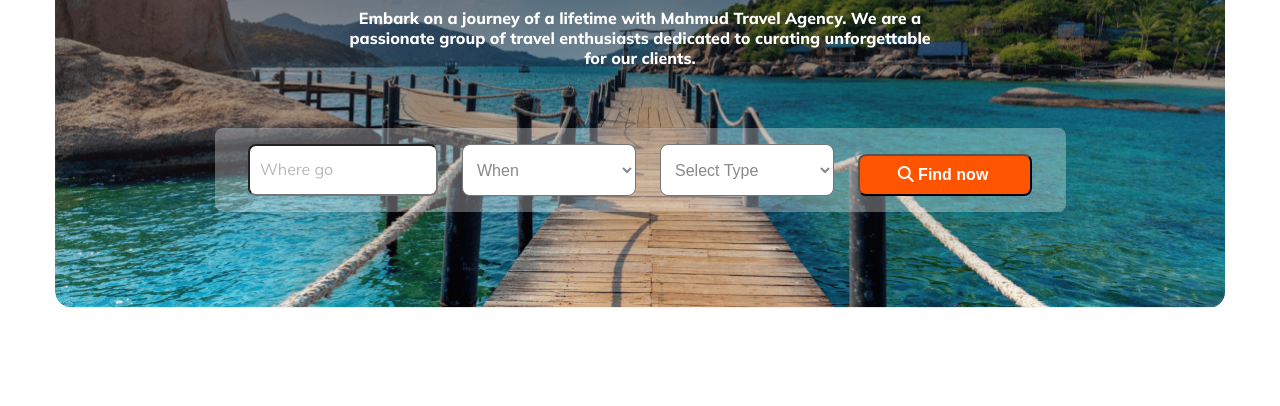
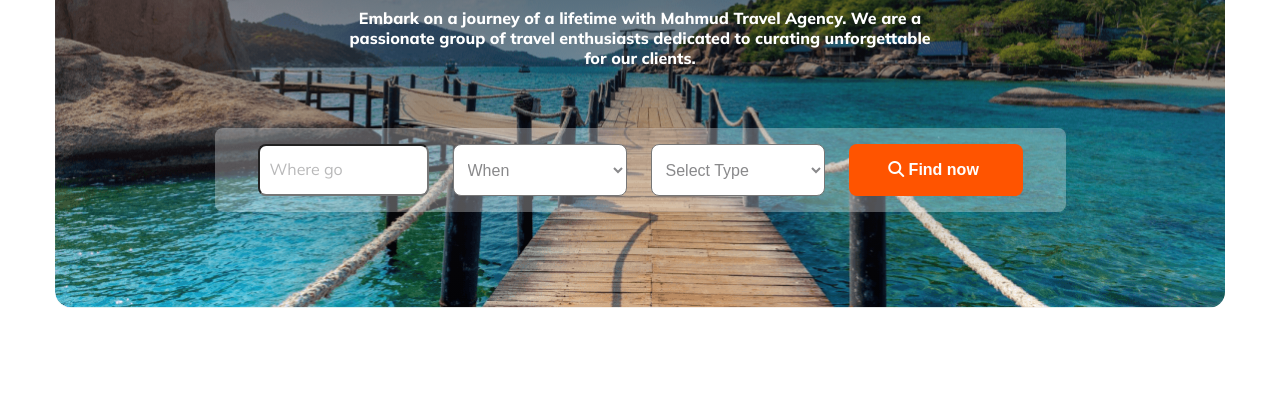
Before and after one commit to far-han12/Assignment-2, a plain HTML site: page index.html in a window 1280 px wide. Shown: the part 373-779 px from the top of the page. Drawn offline with Linux system fonts and the light colour scheme.

Commit message:
final edit done

```diff
--- a/index.html
+++ b/index.html
@@ -52,8 +52,8 @@
             <select name="Select Type" id="two">
               <option value="Type1">Select Type</option>
             </select>
-            <button value="Find Now">
-              <i class="fa-solid fa-magnifying-glass"></i> Find now
+            <button value="Find Now" id="bb">
+              <i class="fa-solid fa-magnifying-glass" ></i> Find now
             </button>
           </div>
         </section>
--- a/responsive.css
+++ b/responsive.css
@@ -71,7 +71,7 @@
   #two {
     width: 100%;
   }
-  button {
+  #bb {
     width: 100%;
     height: 72px;
   }
--- a/style.css
+++ b/style.css
@@ -120,7 +120,7 @@ nav > ul li a {
 
 input,
 select {
-  width: 174px;
+  width: 155px;
   border-radius: 8px;
   background: #fff;
   padding-left: 10px;
@@ -147,8 +147,11 @@ line-height: normal;
 
 }
 
-button {
+#bb {
   width: 174px;
+  border: 0;
+  margin-top: 0;
+
   border-radius: 8px;
   color: #fff;
   text-align: center;
```
